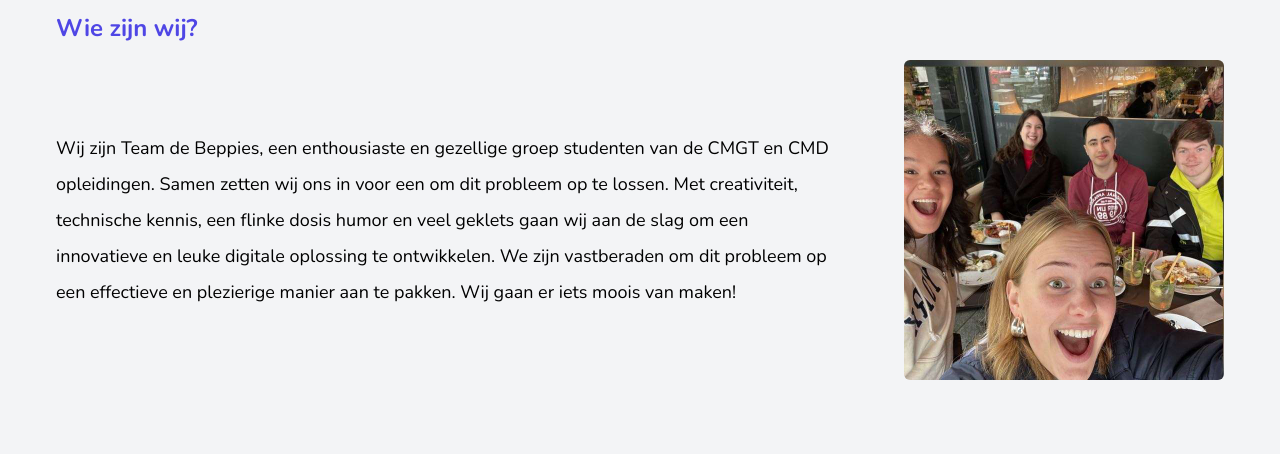
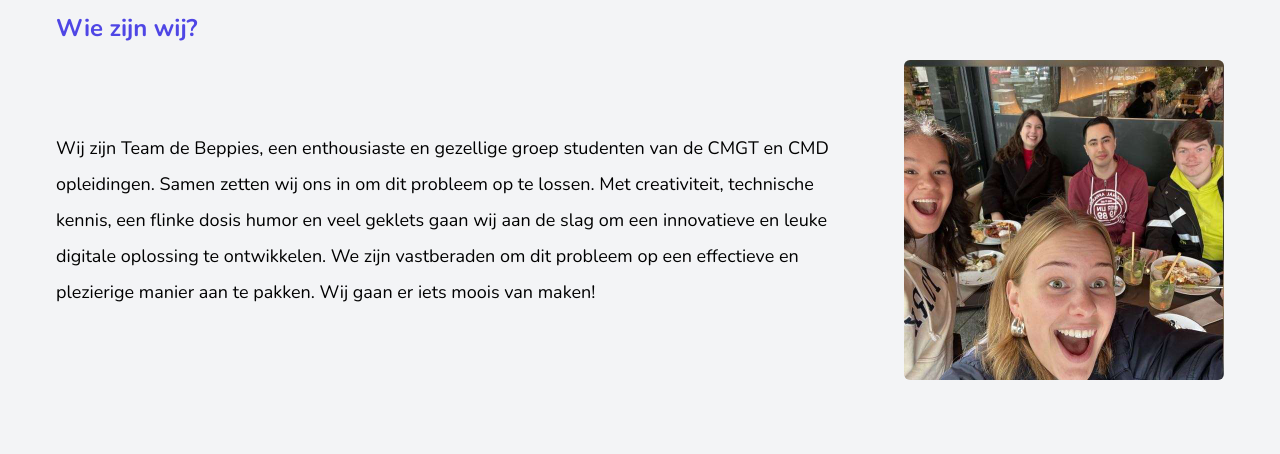
Before and after one commit to Frietvorkje69/mlab2-onepager, a plain HTML site: page index.html in a window 1280 px wide. Shown: the part 1020-1474 px from the top of the page. Drawn offline with nearby package versions, Linux system fonts and the light colour scheme.

Commit message:
added about

```diff
--- a/index.html
+++ b/index.html
@@ -87,7 +87,7 @@
             <div class="flex flex-col md:flex-row items-center justify-center">
                 <p class="text-lg leading-loose md:mr-16">
                     Wij zijn Team de Beppies, een enthousiaste en gezellige groep studenten van de CMGT en CMD
-                    opleidingen. Samen zetten wij ons in voor een om dit probleem op te lossen. Met creativiteit,
+                    opleidingen. Samen zetten wij ons in om dit probleem op te lossen. Met creativiteit,
                     technische kennis, een flinke dosis humor en veel geklets gaan wij aan de slag om een
                     innovatieve en leuke digitale oplossing te ontwikkelen. We zijn vastberaden om dit probleem op een
                     effectieve en plezierige manier aan te pakken. Wij gaan er iets moois van maken!
```
